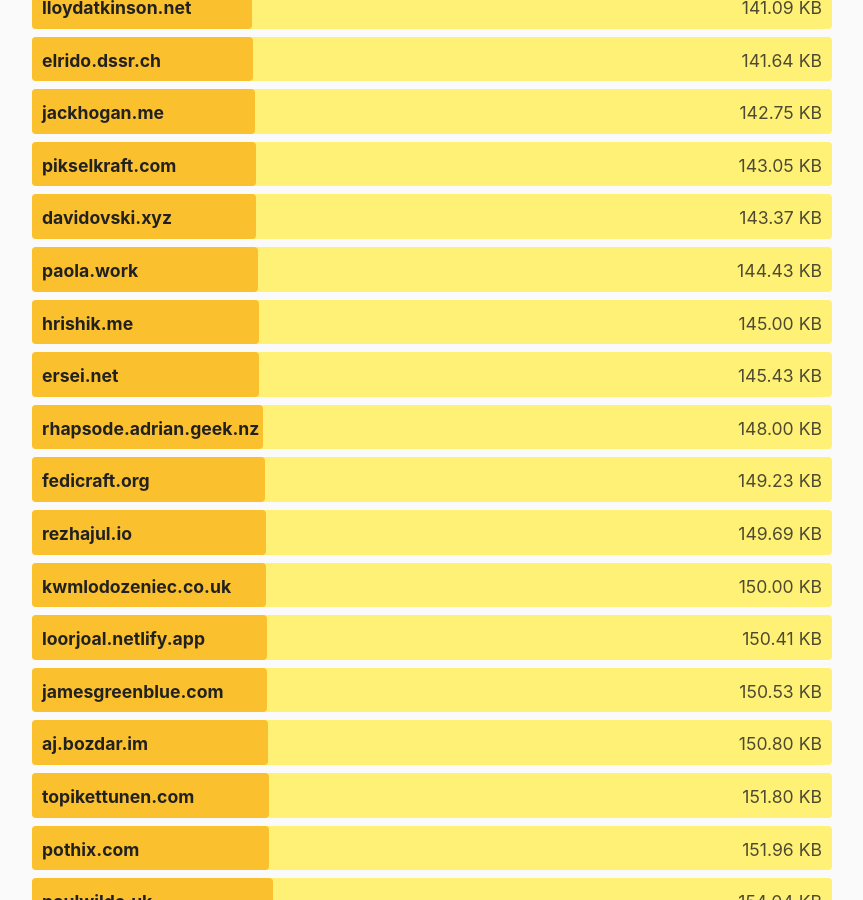
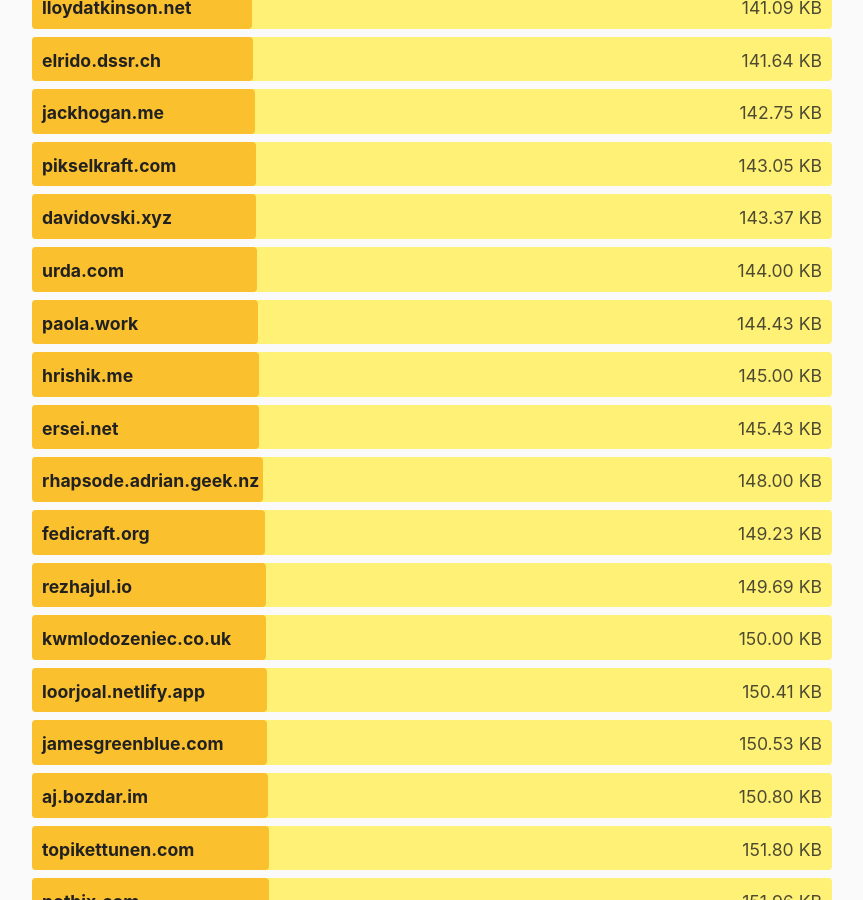
Before and after one commit to kevquirk/512kb.club, a Jekyll site: the page built from index.md, in a window 1280 px wide and 900 px high, scrolled down 29257 px. Shown: the whole window, without its empty margins (208-1071 px from the left). Built offline with Jekyll 4.4.1, drawn with Linux system fonts in a browser that asks for light colours.

Commit message:
Add 'urda.com' (...)
Results: https://radar.cloudflare.com/scan/f44243a6-a0e0-4008-86f5-762e259282c2/summary

```diff
--- a/_data/sites.yml
+++ b/_data/sites.yml
@@ -3933,6 +3933,11 @@
   size: 89.64
   last_checked: 2025-08-30
 
+- domain: urda.com
+  url: https://urda.com/
+  size: 144
+  last_checked: 2025-11-04
+
 - domain: usecue.com
   url: https://www.usecue.com/
   size: 30.08
```
